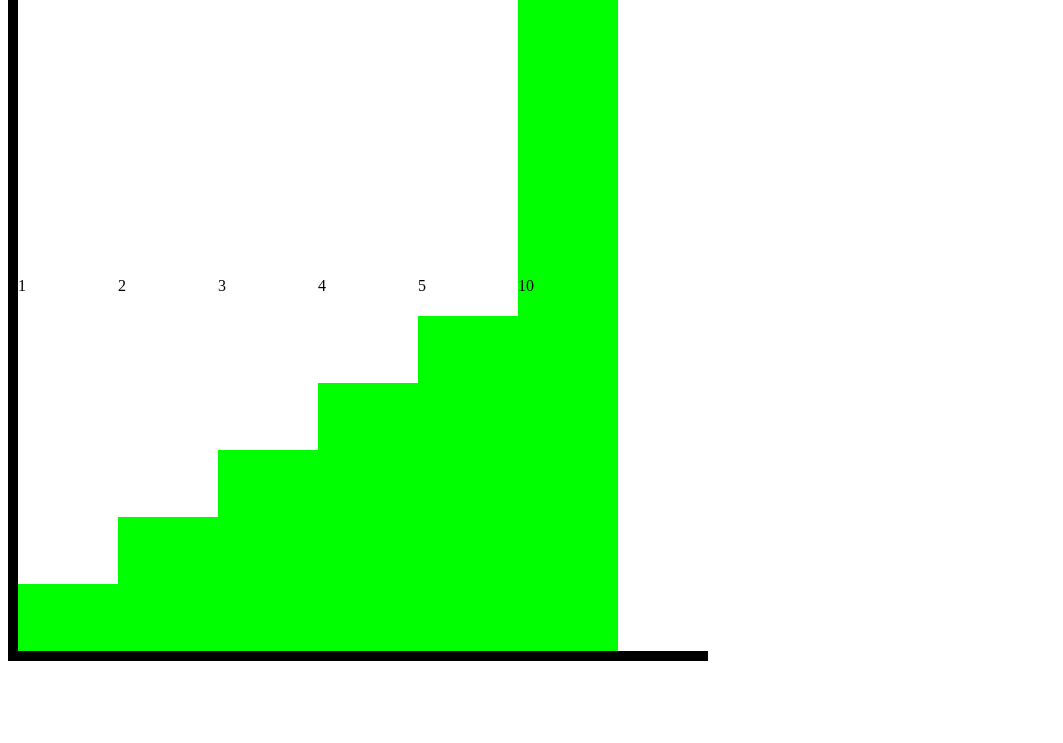
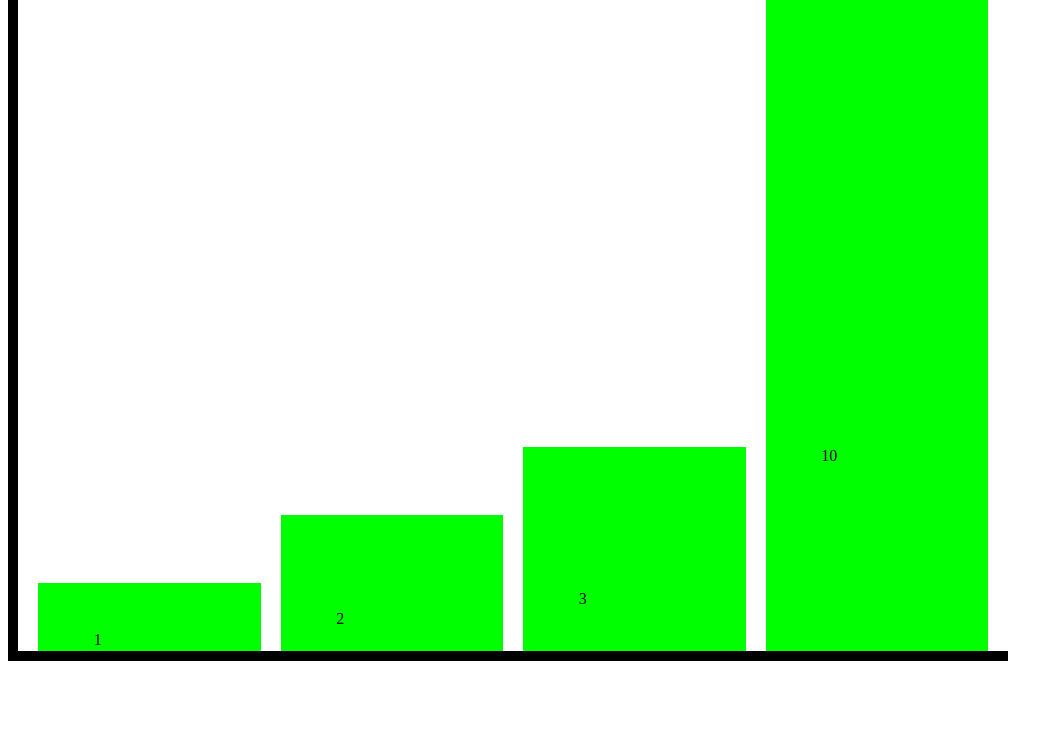
Before and after one commit to ThilakshanArulnesan/barChart, a website: page demo.html in a window 1280 px wide. Shown: the part 57-800 px from the top of the page, without its empty margins (0-1063 px from the left). Drawn offline with nearby package versions, Linux system fonts and the light colour scheme.

Commit message:
Added dynamic label position options, label colors (restructured data from array to an object to have custom labels). Also added a title that resizes the chart along with color and size options for the title. Finally spacing was added to the bars and a custom formula was implemented to resize the width of the bars as needed.

```diff
--- a/bChart.js
+++ b/bChart.js
@@ -1,21 +1,22 @@
 function drawBarChart(data, options, element) {
-
+    const AXES_WIDTH = 10;
     //Sets default properties if they are undefined
     options = setDefaults(options);
 
     let appendText = "";
     let blnTitle = options.titleText === undefined;
 
-    appendText += '<div class="barchart" style="position:relative">'; //Container for barchart
+    appendText += '<div class="barchart" >'; //Container for barchart
 
     if (!blnTitle) {
         appendText += drawDiv(options.titleSize, options.width, options.titleText, "title"); //Title
-        options.height = options.height - options.titleSize; //removes the space used for the title
     }
-    appendText += drawDiv(options.height, 10, "", "axis"); //Y-axis
-    appendText += drawBars(data, element, options.height, options.width, options.color);
+
+    appendText += drawDiv(options.height - options.titleSize, AXES_WIDTH, "", "axis"); //Y-axis
+
+    //Subtract 10 from the width of the bars because there is less space due to axes
+    appendText += drawBars(data, options.height- options.titleSize, options.width-AXES_WIDTH, options.spacing);
     appendText += drawDiv(10, options.width, "", "axis"); //X -axis
-
 
     appendText += '</div>';
     element.append(appendText);
@@ -24,12 +25,33 @@ function drawBarChart(data, options, element) {
     $(".barchart").css({ "width": options.width });
     $(".bar").css({ "backgroundColor": options.color });
     $(".axis").css({ "backgroundColor": "black" });
-
-
     $(".title").css({ "color": options.titleColor });
     $(".title").css({ "font-size": options.titleSize + "px" });
 
+    formatLabel(options.labelCentering,options.labelColor);
+}
 
+function formatLabel(cent,col) {
+    switch (cent) {
+        case "top":
+            cent = 0;
+            break;
+        case "middle":
+            cent = 50;
+            break;
+        case "bottom":
+            cent = 70;
+            break;
+    }
+
+    if (isNaN(cent)) {
+        cent = 50;
+    }
+
+    $(".label").css({
+         "top": cent + "%",
+         "color": col
+ });
 
 }
 
@@ -38,9 +60,11 @@ function setDefaults(options) {
     if (options.width === undefined) options.width = 500;
     if (options.height === undefined) options.height = 500;
     if (options.color === undefined) options.color = "black";
-    if (options.labelColor === undefined) options.labelColor = "black";
+    //if (options.labelColor === undefined) options.labelColor = "black";
     if (options.titleColor === undefined) options.titleColor = "black";
-    if (options.titleSize === undefined) options.titleSize = "12px";
+    if (options.titleSize === undefined) options.titleSize = "12";
+    if (options.spacing === undefined) options.spacing = "0";
+    if (options.labelCentering === undefined) options.labelCentering = "50";
 
     return options;
 
@@ -57,39 +81,38 @@ function drawDiv(h, w, text, className) {
 }
 
 
-function drawDiv2(h, w, text) {
-    //creates and adds a divider with the height + width in element e.
-    let st = '<div style="width:' + w + "px" + ';height:' + h + 'px;float:left;background-color: black">' + text + '</div>';
-    return st;
-}
-/* Remove this function if not required later
-function drawXAxes(h, w,e) {
-    //creates and adds a divider with the height + width in element e.
-    let st = '<div style="width:' + w + "px" + ';height:' + h + 'px;position:absolute;bottom:0;background-color: black"></div>';
-    return st;
-}
-*/
+function drawBars(data, h, w, bufferWidth) {
+    let maxVal = findMax(data); //Finds the maximum value, normalizes the sizes of the bars using this value
+    let nBars = Object.keys(data).length; //# of bars of data we have to add
+    let st = "";
 
-function drawBars(data, e, h, w, bufferWidth) {
-    let maxVal = findMax(data); //Finds the maximum value, normalizes the sizes of the bars using this value
-    let nBars = data.length; //# of bars of data we have to add
-    let st = "";
+    //Between each bar there is a 'blank space' of width bufferWidth
+    //So the width of the bars is the total width minus the space taken by the blank bars
+    //If there are nBars bars, then there are nbars+1 buffers (one at beginning, one at the end)
+    //So the width of the bar is the remaining space divided by the numebr of bars
+    let barWidth = (w - bufferWidth * (nBars+1)) / (nBars );
+
     console.log(maxVal);
-    for (barVal of data) {
-        console.log(barVal);
+    st += '<div style="width:' + bufferWidth + "px" + ';height:' + h + 'px;float:left"></div>';
+
+    for (barVal in data) {
+        console.log(data[barVal]);
 
         //Adds a bar (containing data):
-        st += '<div style="width:' + w / (nBars + 1) + "px" + ';height:' + h + 'px;float:left">';
+
+        st += '<div style="width:' + barWidth + "px" + ';height:' + h + 'px;float:left">';
         //Top part of the bar (the part that is not filled in)
         st += '<div style="width:' + 100 + "%" +
-            ';height:' + h * (1 - barVal / maxVal) +
+            ';height:' + h * (1 - data[barVal] / maxVal) +
             'px;float:left"></div>';
         //Bottom half of the bar (part that is filled in with data)
         st += '<div class="bar" style="width:' + 100 + "%" +
-            ';height:' + h * (barVal / maxVal) +
+            ';height:' + h * (data[barVal] / maxVal) +
             'px;float:left;vertical-align:middle">' +
-            '<span class="label vertical-center">' + barVal +
+            '<span class="label">' + data[barVal] +
             '</span></div></div>';
+        st += '<div style="width:' + bufferWidth + "px" + ';height:' + h + 'px;float:left"></div>';
+
 
 
     }
@@ -100,8 +123,8 @@ function drawBars(data, e, h, w, bufferWidth) {
 
 function findMax(d) {
     let max = 0;
-    for (datum of d) {
-        if (datum > max) max = datum;
+    for (datum in d) {
+        if (d[datum] > max) max = d[datum];
     }
     return max;
 }
--- a/demo.html
+++ b/demo.html
@@ -42,13 +42,21 @@
 
     var opts = {
         height: 700,
-        width: 700,
+        width: 1000,
         color: "#00FF00",
-        labelColor: "red",
         titleText: "asdf",
         titleColor: "Green",
-        titleSize: "30",
+        titleSize: "20",
+        spacing: "20",
+        labelCentering: "bottom",
     };
 
-    drawBarChart([1, 2, 3, 4, 5, 10], opts, $("#demo"));
+    drawBarChart(
+        {
+            label1: 1,
+            label2: 2,
+            label3: 3,
+            label4: 10
+        }
+, opts, $("#demo"));
 </script>
--- a/style.css
+++ b/style.css
@@ -1,8 +1,13 @@
-.vertical-center {
+.label {
     margin: 0;
-    position: absolute;
+    position: relative;
     top: 50%;
-    -ms-transform: translateY(-50%);
-    transform: translateY(-50%);
-    color:"yellow";
+    left:25%;
+    color:"balck";
   }
+
+.barchart {
+      position:relative;
+      width: 500;
+      height: 500;
+  }
```
